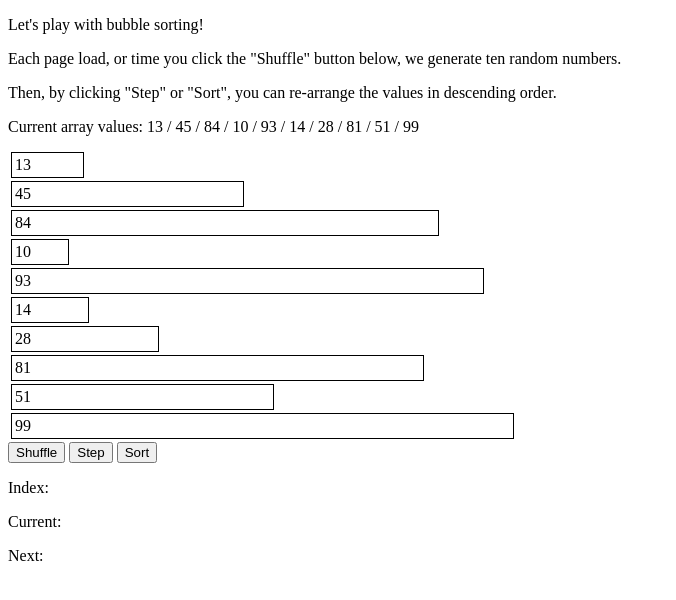
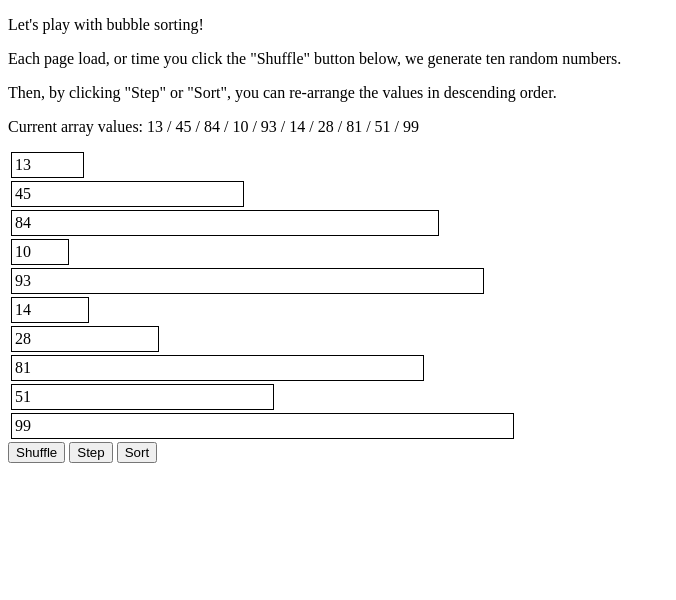
Before and after one commit to mrjmd/vue-bubble-sort, a plain HTML site: page index.html in a window 1280 px wide. Shown: the whole page, without its empty margins (0-676 px from the left). Drawn offline with nearby package versions, Linux system fonts and the light colour scheme.

Commit message:
conditional for index, current, next

```diff
--- a/index.html
+++ b/index.html
@@ -26,9 +26,9 @@
     <button v-on:click="generateArray">Shuffle</button>
     <button v-on:click="stepAhead" :disabled=isDisabled>Step</button>
     <button v-on:click="sort" :disabled=isDisabled>Sort</button>
-    <p>Index: {{ index }}</p>
-    <p>Current: {{ current }}</p>
-    <p>Next: {{ next }}</p>
+    <p v-if="index || index === 0">Index: {{ index }}</p>
+    <p v-if="current">Current: {{ current }}</p>
+    <p v-if="next">Next: {{ next }}</p>
   </div>
 
   <script>
```
